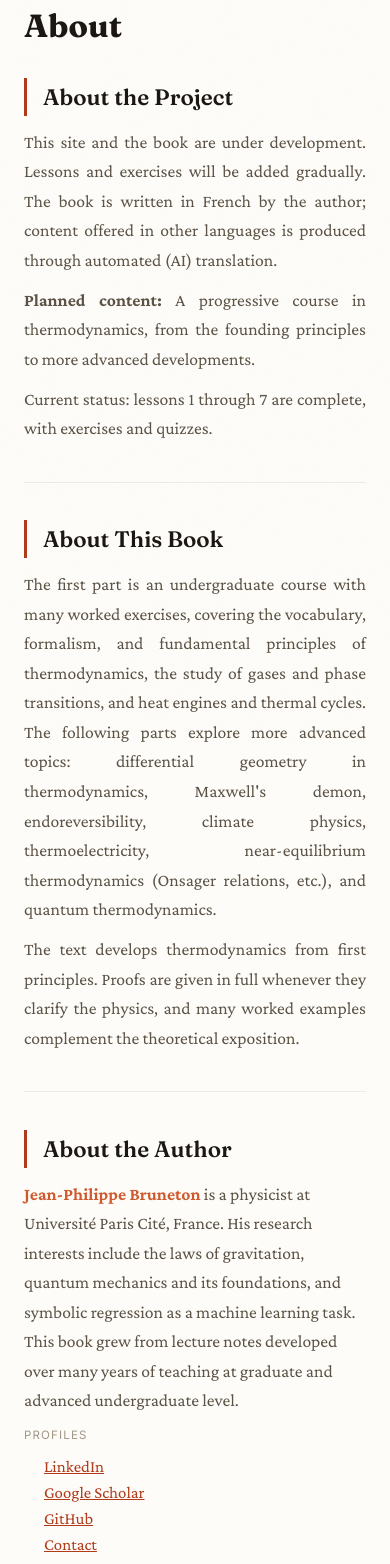
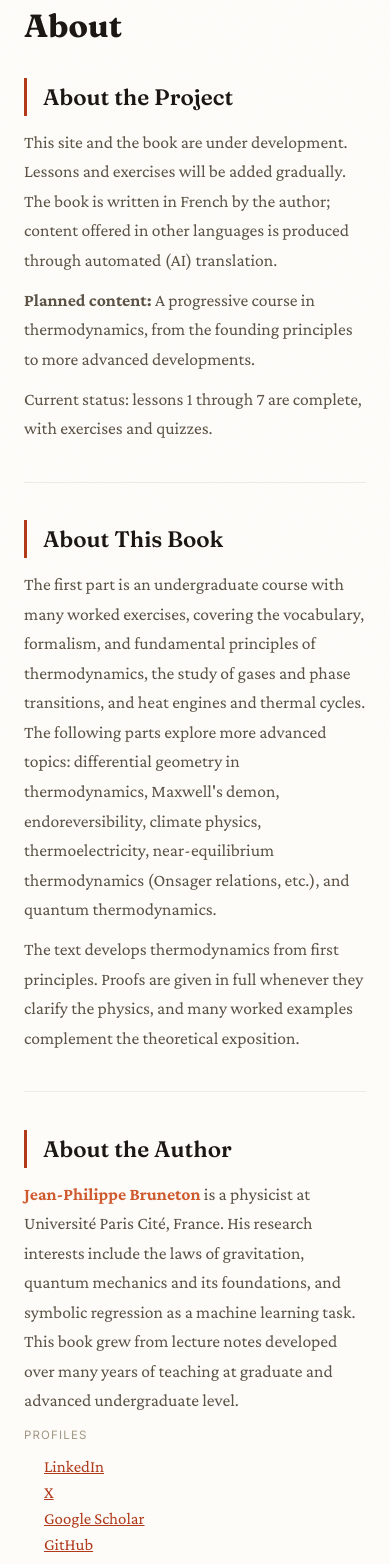
Before and after one commit to jpbruneton/thermo_book, a Next.js app: page /en/about in a window 390 px wide. Shown: the part 100-1664 px from the top of the page. Built offline with nearby package versions, Linux system fonts and the light colour scheme; no server answers.

Commit message:
Fix mobile equation scrolling and update About and footer layouts

```diff
--- a/app/[lang]/about/page.tsx
+++ b/app/[lang]/about/page.tsx
@@ -6,6 +6,10 @@ const AUTHOR_EXTERNAL_LINKS = [
   {
     href: "https://www.linkedin.com/in/jean-philippe-bruneton-a5014822/",
     labelKey: "linkedin" as const,
+  },
+  {
+    href: "https://x.com/_quantumphy_",
+    labelKey: "x" as const,
   },
   {
     href: "https://scholar.google.com/citations?user=_IWT-z0AAAAJ&hl=en&oi=sra",
@@ -72,12 +76,12 @@ export default function AboutPage() {
         {/* Project status */}
         <div style={sectionStyle}>
           <h2 style={h2Style}>{at.aboutProjectTitle}</h2>
-          <p style={{ ...bodyStyle, textAlign: "justify" }}>{at.aboutProjectLead}</p>
-          <p style={{ ...bodyStyle, textAlign: "justify" }}>
+          <p style={{ ...bodyStyle, textAlign: "left" }}>{at.aboutProjectLead}</p>
+          <p style={{ ...bodyStyle, textAlign: "left" }}>
             <strong style={{ fontWeight: 700 }}>{at.aboutProjectOutlineLabel}</strong>{" "}
             {at.aboutProjectOutlineBody}
           </p>
-          <p style={{ ...bodyStyle, marginBottom: 0, textAlign: "justify" }}>
+          <p style={{ ...bodyStyle, marginBottom: 0, textAlign: "left" }}>
             {at.aboutProjectStatusBody}
           </p>
         </div>
@@ -94,7 +98,7 @@ export default function AboutPage() {
                 key={index}
                 style={{
                   ...bodyStyle,
-                  textAlign: "justify",
+                  textAlign: "left",
                   marginBottom:
                     index < arr.length - 1 ? "0.4rem" : "0.65rem",
                 }}
@@ -102,7 +106,7 @@ export default function AboutPage() {
                 {paragraph}
               </p>
             ))}
-          <p style={{ ...bodyStyle, marginBottom: 0, textAlign: "justify" }}>{at.aboutBookBody2}</p>
+          <p style={{ ...bodyStyle, marginBottom: 0, textAlign: "left" }}>{at.aboutBookBody2}</p>
         </div>
 
         {/* Author bio */}
@@ -140,11 +144,13 @@ export default function AboutPage() {
               const label =
                 item.labelKey === "linkedin"
                   ? at.authorLinkLinkedIn
-                  : item.labelKey === "scholar"
-                    ? at.authorLinkGoogleScholar
-                    : item.labelKey === "github"
-                      ? at.authorLinkGitHub
-                      : at.authorLinkContact;
+                  : item.labelKey === "x"
+                    ? "X"
+                    : item.labelKey === "scholar"
+                      ? at.authorLinkGoogleScholar
+                      : item.labelKey === "github"
+                        ? at.authorLinkGitHub
+                        : at.authorLinkContact;
               const isMailto = item.href.startsWith("mailto:");
               return (
                 <li key={item.href}>
--- a/app/components/Footer.tsx
+++ b/app/components/Footer.tsx
@@ -18,16 +18,24 @@ export function Footer() {
         transition: "background 0.25s ease, border-color 0.25s ease",
       }}
     >
+      <style>{`
+        .footer-grid { grid-template-columns: 1fr 1fr 1fr; }
+        .footer-book-col { display: block; }
+        @media (max-width: 700px) {
+          .footer-grid { grid-template-columns: 1fr 1fr; }
+          .footer-book-col { display: none; }
+        }
+      `}</style>
       <div
+        className="footer-grid"
         style={{
           maxWidth: "1100px",
           margin: "0 auto",
           display: "grid",
-          gridTemplateColumns: "1fr 1fr 1fr",
           gap: "2rem",
         }}
       >
-        <div>
+        <div className="footer-book-col">
           <p
             style={{
               fontFamily: "var(--font-playfair)",
--- a/app/globals.css
+++ b/app/globals.css
@@ -1024,6 +1024,11 @@ a.exercise-index-card-link:focus-visible {
   margin: 0;
 }
 
+.prose-content .latex-equation-math {
+  /* Let the grid cell shrink so KaTeX scrolls inside the available width. */
+  min-width: 0;
+}
+
 .prose-content .latex-equation-number {
   font-family: var(--font-inter);
   font-size: 0.9rem;
@@ -1046,7 +1051,7 @@ a.exercise-index-card-link:focus-visible {
   }
 
   .prose-content .latex-equation {
-    grid-template-columns: 1fr;
+    grid-template-columns: minmax(0, 1fr);
     row-gap: 0.25rem;
   }
 
```
